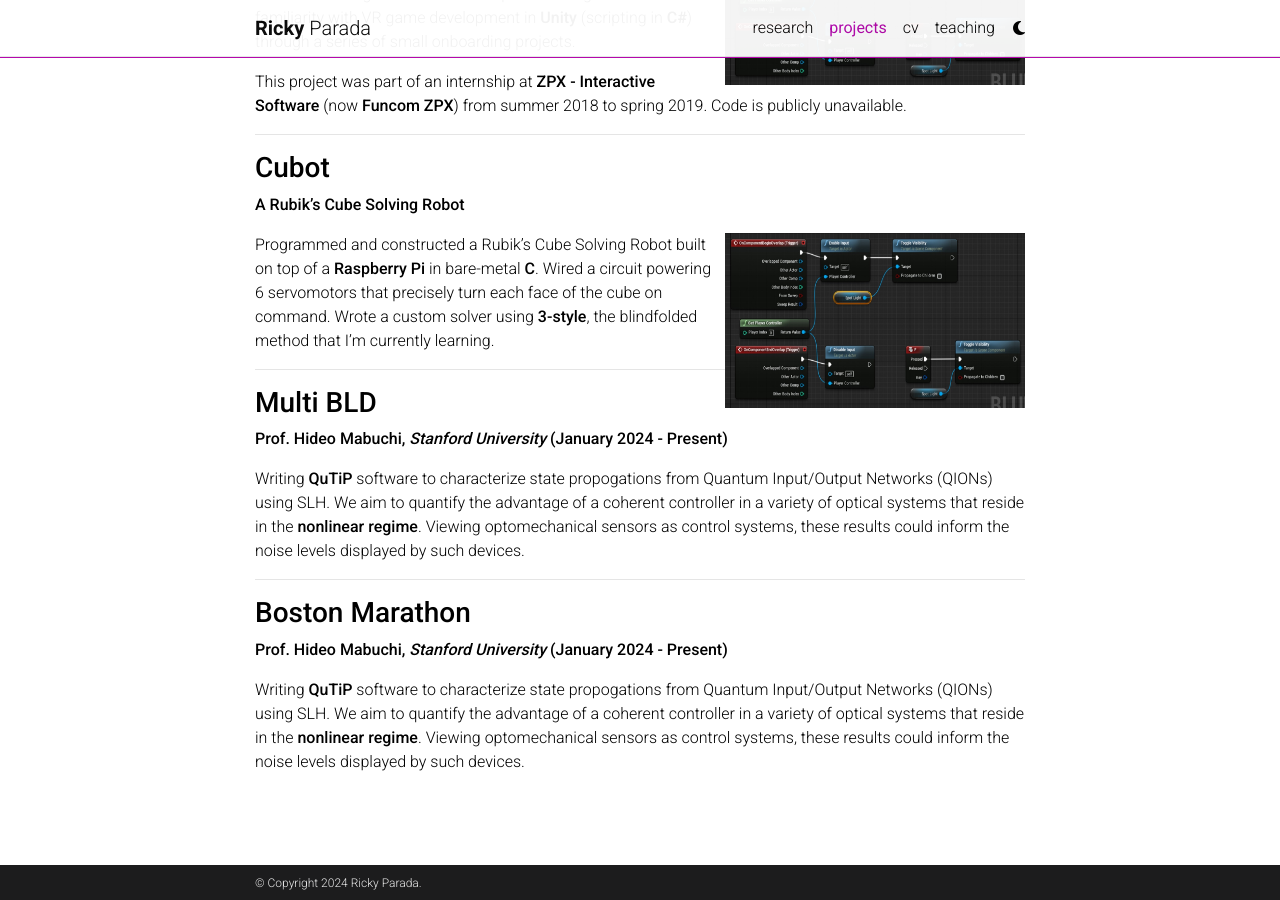
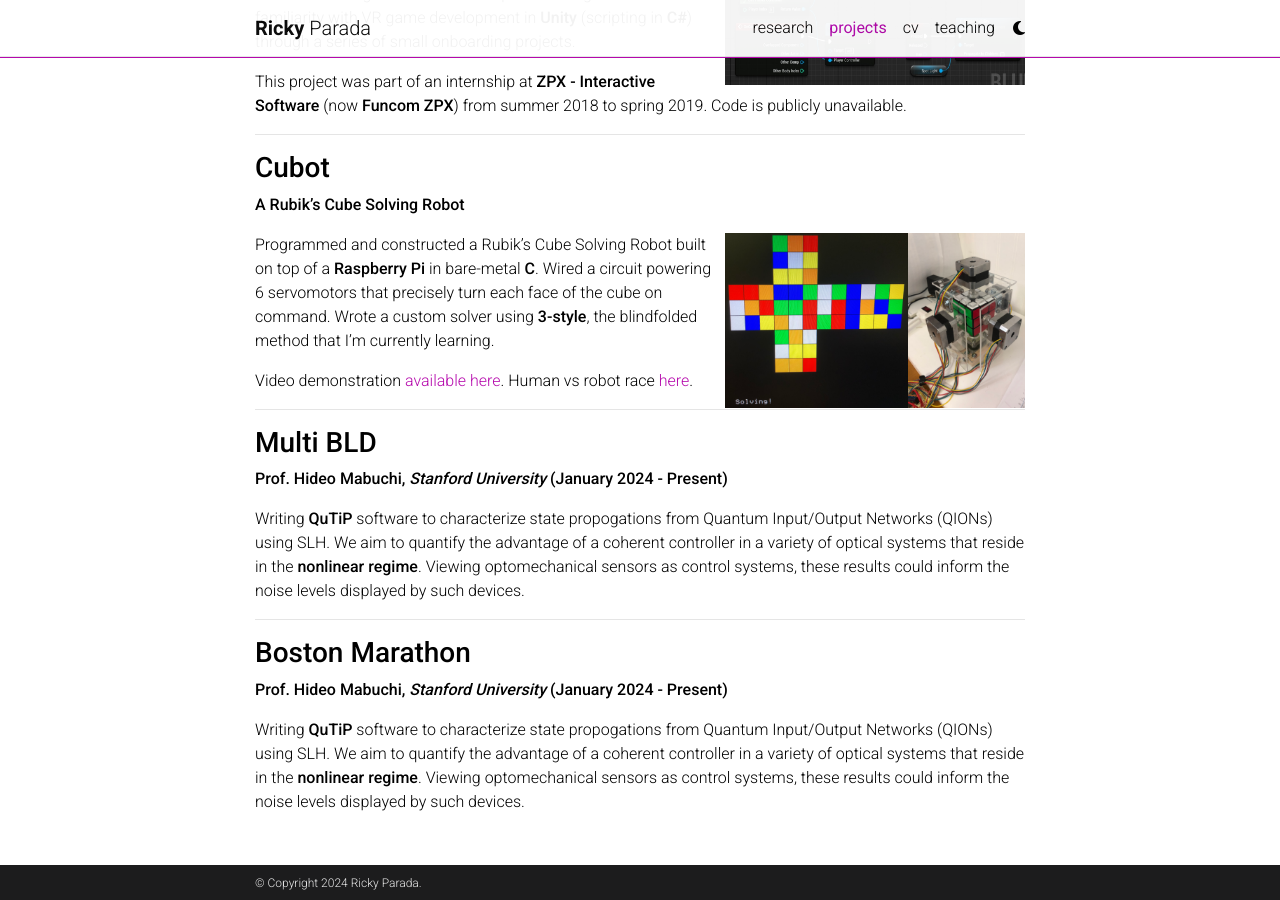
Before and after one commit to rickyparada/rickyparada.github.io, a Jekyll site: the page built from _pages/projects.md, in a window 1280 px wide and 900 px high, scrolled down 684 px. Built offline with Jekyll 4.4.1, drawn with Linux system fonts in a browser that asks for light colours; comment, search, counter and statistics services are not loaded; a style sheet for code colours, icons or effects is not loaded.

Commit message:
added cubot

```diff
--- a/_pages/projects.md
+++ b/_pages/projects.md
@@ -35,9 +35,11 @@ This project was part of an internship at **ZPX - Interactive Software** (now **
 
 **A Rubik's Cube Solving Robot**
 
-<img align="right" style="margin-left: 10px;" src="./../assets/img/unreal.png" alt="" width="300" height="175">
+<img align="right" style="margin-left: 10px;" src="./../assets/img/cubot.png" alt="" width="300" height="175">
 
 Programmed and constructed a Rubik’s Cube Solving Robot built on top of a **Raspberry Pi** in bare-metal **C**. Wired a circuit powering 6 servomotors that precisely turn each face of the cube on command. Wrote a custom solver using **3-style**, the blindfolded method that I'm currently learning.
+
+Video demonstration [available here](https://drive.google.com/file/d/1XExxEtymkB8IOTkzh1MUYkfTPDjp26yx/view?usp=sharing){:target="_blank"}. Human vs robot race [here](https://drive.google.com/file/d/10ePE3w9q7iAAHHokkwFTI6F_EAa1Ruq2/view?usp=sharing){:target="_blank"}.
 
 ---
 
```
Also changed, not shown: assets/img/cubot.png (added).
